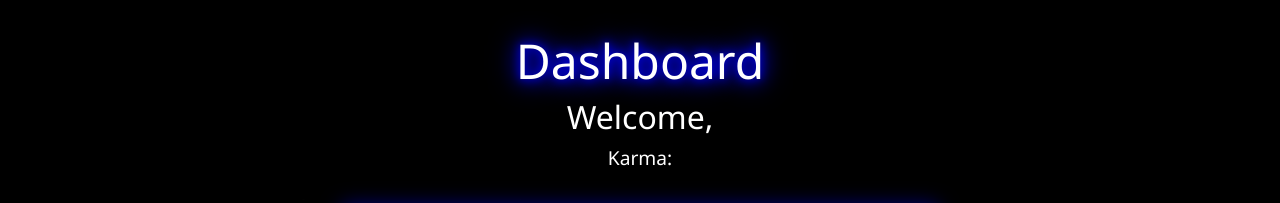
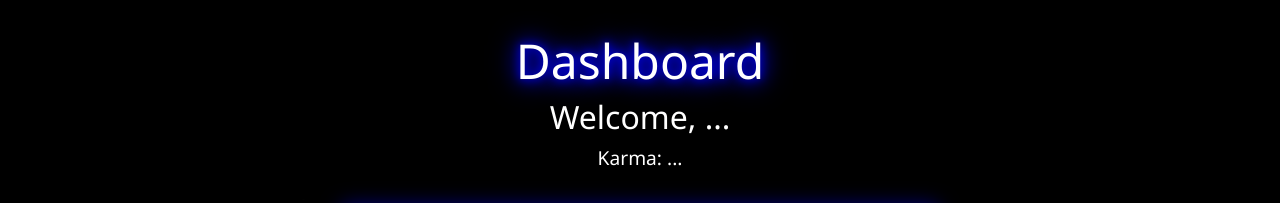
Before and after one commit to sudo-gg/codeforchange, a React (Vite) app in the folder frontend/: page /dashboard in a window 1280 px wide. Shown: the top 203 px of the page. Built offline with nearby package versions, Linux system fonts and the light colour scheme; no server answers; the database is empty.

Commit message:
fixed db error

```diff
--- a/frontend/src/pages/dashboard.jsx
+++ b/frontend/src/pages/dashboard.jsx
@@ -3,7 +3,6 @@ import React, { useEffect, useState } from 'react';
 import Calendar from 'react-calendar';
 import { supabase } from '../supabaseClient';
 import '../dashboard.css';
-import { Link } from 'react-router-dom';
 
 export default function Dashboard() {
     const [user, setUser] = useState(null);
@@ -19,36 +18,37 @@ export default function Dashboard() {
       console.error(error)
       return
     }
-    console.log(user);
     setUser_id(user?.id);
   }
 
   getUser()
-}, [])
+},[])
     useEffect(() => {
+        if (user_id !== null){
+
         // Fetches the user's profile information
         const fetchUserData = async () => {
 
             const { data, error } = await supabase
                 .from('users')
-                .select('user_id, username, karma_score')
+                .select('username, karma_score')
+                .eq('id', user_id);
 
             if (error) {
                 setError(error.message);
                 console.error('Error fetching user data:', error);
             } else {
                 setUser(data);
+                // user contains username and karma_score
             }
         };
 
         // Fetches the audio upload dates
         const fetchStars = async () => {
-            console.log("MERFDSFSADFDSAFD", user_id);
             const { data, error } = await supabase
                 .from('stars')
-                .select('created_at')
+                .select('created_at, karma, audio_url')
                 .eq('user_id', user_id);
-
             if (error) {
                 setError(error.message);
                 console.error('Error fetching stars:', error);
@@ -59,7 +59,10 @@ export default function Dashboard() {
 
         fetchUserData();
         fetchStars();
+    }
+
     }, [user_id]);
+
 
     // Formats the fetched star dates for the calendar
     const getStarDates = () => {
@@ -76,7 +79,7 @@ export default function Dashboard() {
         }
         return null;
     };
-
+    //console.log(user_id); why the hell can i not see this in the console?
     return (
         <div className="dashboard">
             <div className="stars-bg"></div>
@@ -89,8 +92,9 @@ export default function Dashboard() {
                 </header>
                 <main className="dashboard-main">
                     <div className="user-info">
+                    {/* could be user?.username idk */}
                         <h2>Welcome, {user ? user.username : '...'}</h2>
-                        <p>Karma: {user ? user.karma : '...'}</p>
+                        <p>Karma: {user ? user.karma_score : '...'}</p>
                     </div>
                     <div className="calendar-container">
                         <h2>Your Audio Uploads</h2>
```
